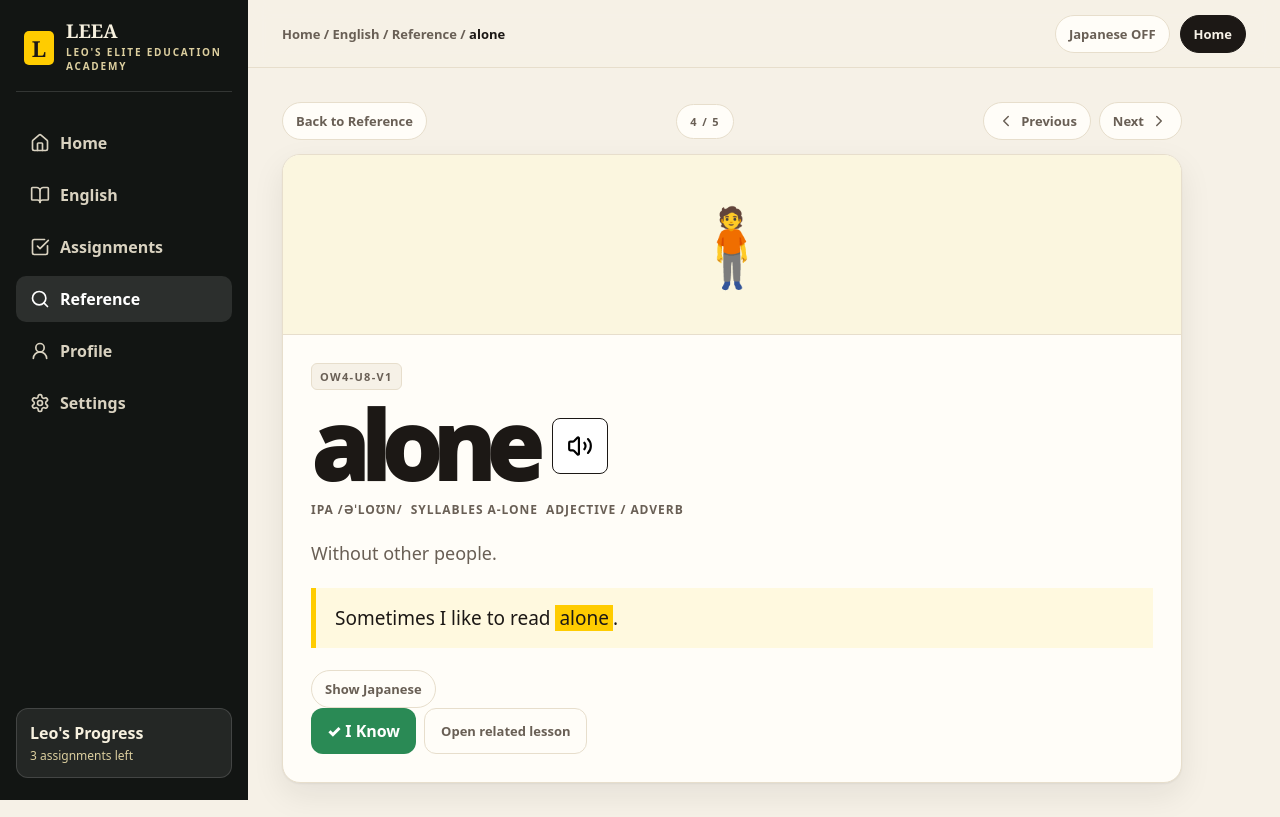
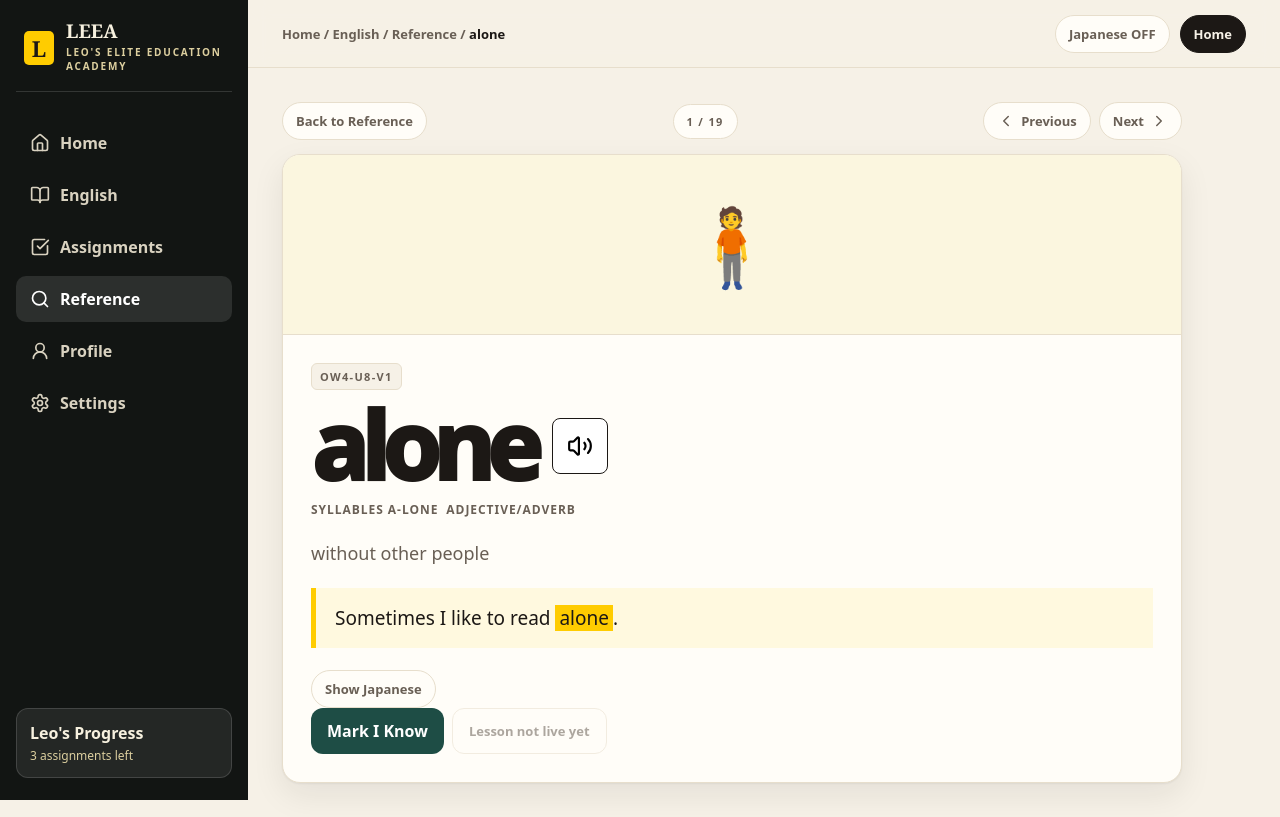
Before and after one commit to leaneritan/LEEA, a Next.js app: page /reference/vocabulary/global_alone in a window 1280 px wide. Built offline with nearby package versions, Linux system fonts and the light colour scheme.

Commit message:
Wire reference page to unit 8 vocabulary data

```diff
--- a/src/data/reference.ts
+++ b/src/data/reference.ts
@@ -1,167 +1,31 @@
-import type { GrammarPoint, VocabularyItem } from "./types";
+import unit8Vocabulary from "../../content/subjects/english/courses/our-world/level-4/unit-8/vocabulary.json";
+import type { SourceTag, GrammarPoint, VocabularyItem } from "./types";
 
-export const vocabularyItems: VocabularyItem[] = [
-  {
-    id: "global_relatives",
-    type: "vocabulary",
-    word: "relatives",
-    normalizedWord: "relative",
-    emoji: "👨‍👩‍👦",
-    ipa: "/ˈrelətɪvz/",
-    syllables: "rel-a-tives",
-    partOfSpeech: "noun",
-    countability: "countable",
-    meaning: "People in your family, such as cousins, aunts, uncles, or grandparents.",
-    example: "I have so many relatives because we are a big family.",
-    japanese: {
-      word: "親戚",
-      reading: "しんせき",
-      meaning: "家族や親族の人たち。"
-    },
-    sources: [
-      {
-        subject: "english",
-        course: "our-world",
-        level: 4,
-        unit: 8,
-        component: "vocab-1",
-        lessonId: "ow-l4-u8-vocab-1",
-        tag: "OW4-U8-V1",
-        lessonStatus: "live"
-      },
-      {
-        subject: "english",
-        course: "joyful-work",
-        year: 1,
-        component: "vocabulary",
-        tag: "JF1-VOCAB",
-        lessonStatus: "draft"
-      }
-    ],
-    tags: ["vocabulary", "family", "OW4-U8-V1", "JF1-VOCAB"],
-    knows: true
-  },
-  {
-    id: "global_clause",
-    type: "academic",
-    word: "clause",
-    normalizedWord: "clause",
-    emoji: "🧩",
-    ipa: "/klɔːz/",
-    syllables: "clause",
-    partOfSpeech: "noun",
-    meaning: "A group of words that has a subject and a verb.",
-    example: "The clause who collects fossils tells us more about the boy.",
-    japanese: {
-      word: "節",
-      reading: "せつ",
-      meaning: "主語と動詞を含む語のまとまり。"
-    },
-    sources: [
-      {
-        subject: "english",
-        course: "our-world",
-        level: 4,
-        unit: 8,
-        component: "grammar-1",
-        lessonId: "ow-l4-u8-grammar-1",
-        tag: "OW4-U8-G1",
-        lessonStatus: "live"
-      }
-    ],
-    tags: ["academic", "grammar", "OW4-U8-G1"],
+type UnitVocabularyWord = (typeof unit8Vocabulary.words)[number];
+
+function toVocabularyItem(word: UnitVocabularyWord): VocabularyItem {
+  return {
+    id: word.id,
+    type: word.type as VocabularyItem["type"],
+    word: word.word,
+    normalizedWord: word.normalizedWord,
+    emoji: word.displayEmoji,
+    emojiDescription: word.emojiDescription,
+    syllables: word.syllables,
+    partOfSpeech: word.partOfSpeech,
+    meaning: word.meaning,
+    example: word.example,
+    japanese: word.japanese,
+    sources: word.sources as SourceTag[],
+    tags: word.tags,
     knows: false
-  },
-  {
-    id: "global_caption",
-    type: "academic",
-    word: "caption",
-    normalizedWord: "caption",
-    emoji: "🏷️",
-    ipa: "/ˈkæpʃən/",
-    syllables: "cap-tion",
-    partOfSpeech: "noun",
-    meaning: "Short text that explains a picture.",
-    example: "Write a caption for the polar bear photo.",
-    japanese: {
-      word: "キャプション",
-      reading: "きゃぷしょん",
-      meaning: "写真や絵を説明する短い文。"
-    },
-    sources: [
-      {
-        subject: "english",
-        course: "our-world",
-        level: 4,
-        unit: 8,
-        component: "opener",
-        lessonId: "ow-l4-u8-opener",
-        tag: "OW4-U8-OP",
-        lessonStatus: "draft"
-      }
-    ],
-    tags: ["academic", "opener", "OW4-U8-OP"],
-    knows: false
-  },
-  {
-    id: "global_alone",
-    type: "vocabulary",
-    word: "alone",
-    normalizedWord: "alone",
-    emoji: "🧍",
-    ipa: "/əˈloʊn/",
-    syllables: "a-lone",
-    partOfSpeech: "adjective / adverb",
-    meaning: "Without other people.",
-    example: "Sometimes I like to read alone.",
-    japanese: {
-      word: "一人で",
-      reading: "ひとりで",
-      meaning: "ほかの人と一緒ではないこと。"
-    },
-    sources: [
-      {
-        subject: "english",
-        course: "our-world",
-        level: 4,
-        unit: 8,
-        component: "vocab-1",
-        lessonId: "ow-l4-u8-vocab-1",
-        tag: "OW4-U8-V1",
-        lessonStatus: "live"
-      }
-    ],
-    tags: ["vocabulary", "OW4-U8-V1"],
-    knows: true
-  },
-  {
-    id: "global_word_order",
-    type: "glossary",
-    word: "word order",
-    normalizedWord: "word order",
-    emoji: "🧱",
-    partOfSpeech: "noun",
-    meaning: "The order of words in a sentence.",
-    example: "English word order is different from Japanese word order.",
-    japanese: {
-      word: "語順",
-      reading: "ごじゅん",
-      meaning: "文の中で言葉が並ぶ順番。"
-    },
-    sources: [
-      {
-        subject: "english",
-        course: "special-training",
-        topic: "word-order",
-        component: "lesson",
-        tag: "TG-WORD-ORDER",
-        lessonStatus: "draft"
-      }
-    ],
-    tags: ["glossary", "training-ground", "word-order"],
-    knows: false
-  }
-];
+  };
+}
+
+export const vocabularyItems: VocabularyItem[] = unit8Vocabulary.words.map(toVocabularyItem);
+
+export const unit8Vocab1Items = vocabularyItems.filter((item) => item.sources.some((source) => source.tag === "OW4-U8-V1"));
+export const unit8Vocab2Items = vocabularyItems.filter((item) => item.sources.some((source) => source.tag === "OW4-U8-V2"));
 
 export const grammarPoints: GrammarPoint[] = [
   {
@@ -172,16 +36,17 @@ export const grammarPoints: GrammarPoint[] = [
     unit: 8,
     component: "grammar-1",
     lessonId: "ow-l4-u8-grammar-1",
-    lessonStatus: "live",
+    lessonStatus: "draft",
     tag: "OW4-U8-G1",
     title: "Describing people with who",
     shortName: "who clauses",
     rule: "Use who to give more information about a person.",
     pattern: "person + who + verb phrase",
     japanese: {
-      title: "who を使って人を説明する",
-      rule: "人について、さらに説明を加えるときに who を使います。",
-      pattern: "人 + who + 動詞句"
+      title: "",
+      rule: "",
+      pattern: "",
+      needsReview: true
     },
     examples: [
       {
@@ -213,9 +78,10 @@ export const grammarPoints: GrammarPoint[] = [
     rule: "Use this pattern to say who gets something and what they get.",
     pattern: "subject + verb + person + thing",
     japanese: {
-      title: "直接目的語と間接目的語",
-      rule: "だれが何を受け取るかを言うときに使います。",
-      pattern: "主語 + 動詞 + 人 + 物"
+      title: "",
+      rule: "",
+      pattern: "",
+      needsReview: true
     },
     examples: [
       {
--- a/src/data/types.ts
+++ b/src/data/types.ts
@@ -17,6 +17,7 @@ export type VocabularyItem = {
   word: string;
   normalizedWord: string;
   emoji: string;
+  emojiDescription?: string;
   ipa?: string;
   syllables?: string;
   partOfSpeech?: string;
@@ -27,6 +28,7 @@ export type VocabularyItem = {
     word: string;
     reading?: string;
     meaning: string;
+    needsReview?: boolean;
   };
   sources: SourceTag[];
   tags: string[];
@@ -52,6 +54,7 @@ export type GrammarPoint = {
     title: string;
     rule: string;
     pattern: string;
+    needsReview?: boolean;
   };
   examples: Array<{
     sentence: string;
```
Also changed, not shown: src/components/ReferencePage.tsx (+14 -3 lines).
